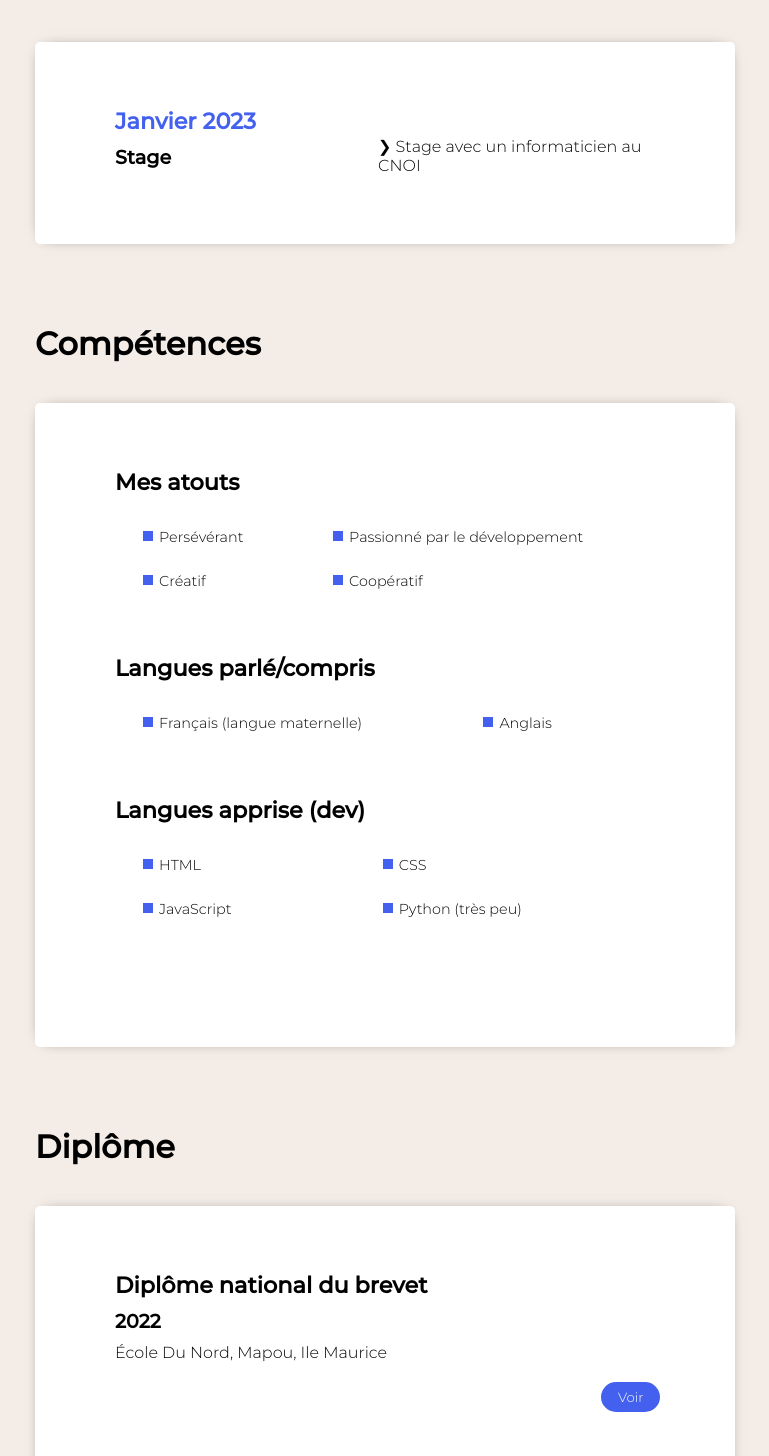
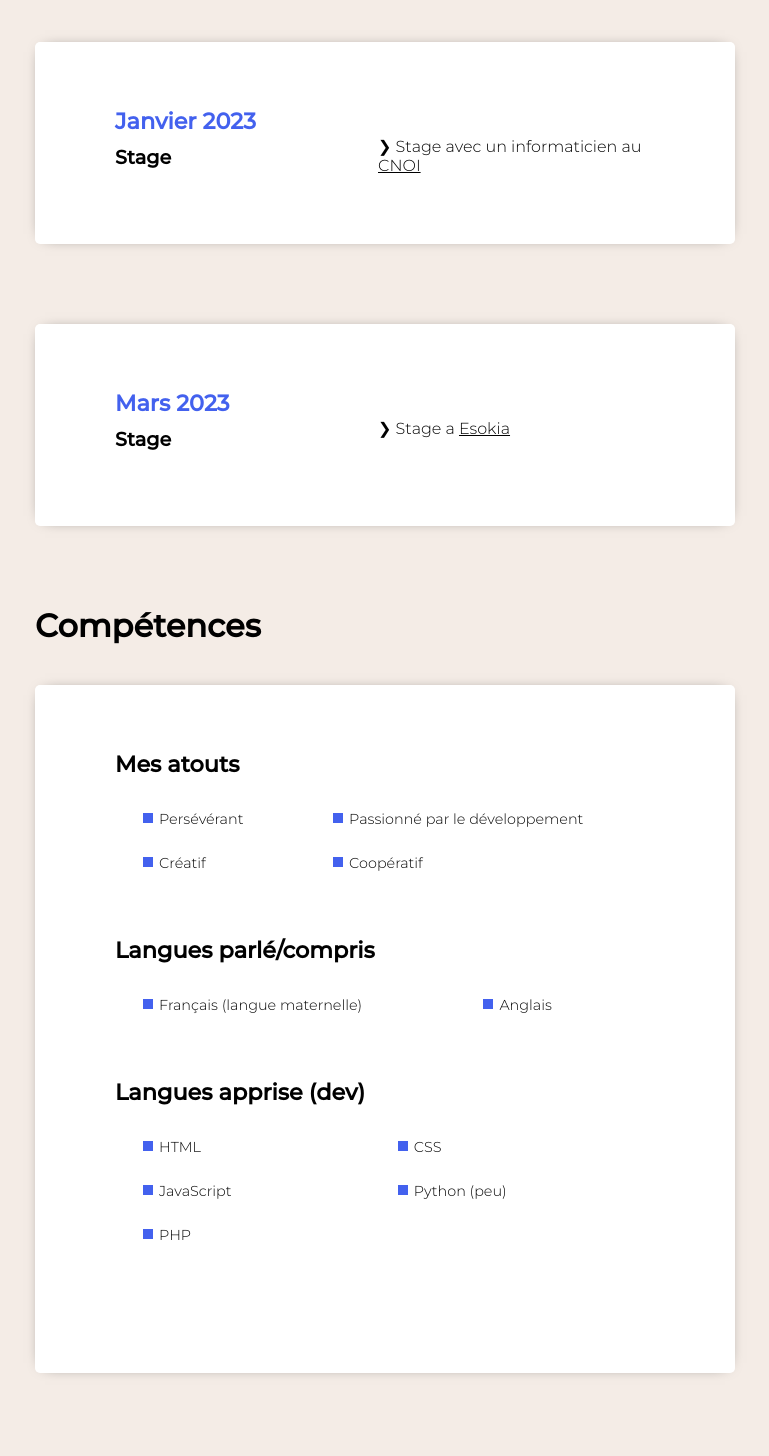
Before and after one commit to MatheoPag/MonCV, a plain HTML site: page pageCV.html in a window 1280 px wide. Shown: the part 760-2216 px from the top of the page, without its empty margins (255-1024 px from the left). Drawn offline with Linux system fonts and the light colour scheme.

Commit message:
Update : cv

```diff
--- a/pageCV.html
+++ b/pageCV.html
@@ -57,7 +57,18 @@
                 </div>
                 <div class="part2">
                     <p>
-                        &#10095; Stage avec un informaticien au CNOI
+                        &#10095; Stage avec un informaticien au <a href="https://cnoi.info/" style="color: #000">CNOI</a>
+                    </p>
+                </div>
+            </div>
+            <div class="containers" id="container2">
+                <div class="part1">
+                    <h2>Mars 2023</h2>
+                    <h3>Stage</h3>
+                </div>
+                <div class="part2">
+                    <p>
+                        &#10095; Stage a <a href="https://esokia.com/fr" style="color: #000">Esokia</a>
                     </p>
                 </div>
             </div>
@@ -116,7 +127,11 @@
                         </div>
                         <div class="grid-item">
                             <label for="jsp"><img src="img/pointBleu.png"></label>
-                            <p id="jsp">Python (très peu)</p>
+                            <p id="jsp">Python (peu)</p>
+                        </div>
+                        <div class="grid-item">
+                            <label for="jsp"><img src="img/pointBleu.png"></label>
+                            <p id="jsp">PHP</p>
                         </div>
                     </div>
                 </div>
```
Also changed, not shown: index.html (+1 -1 lines).
